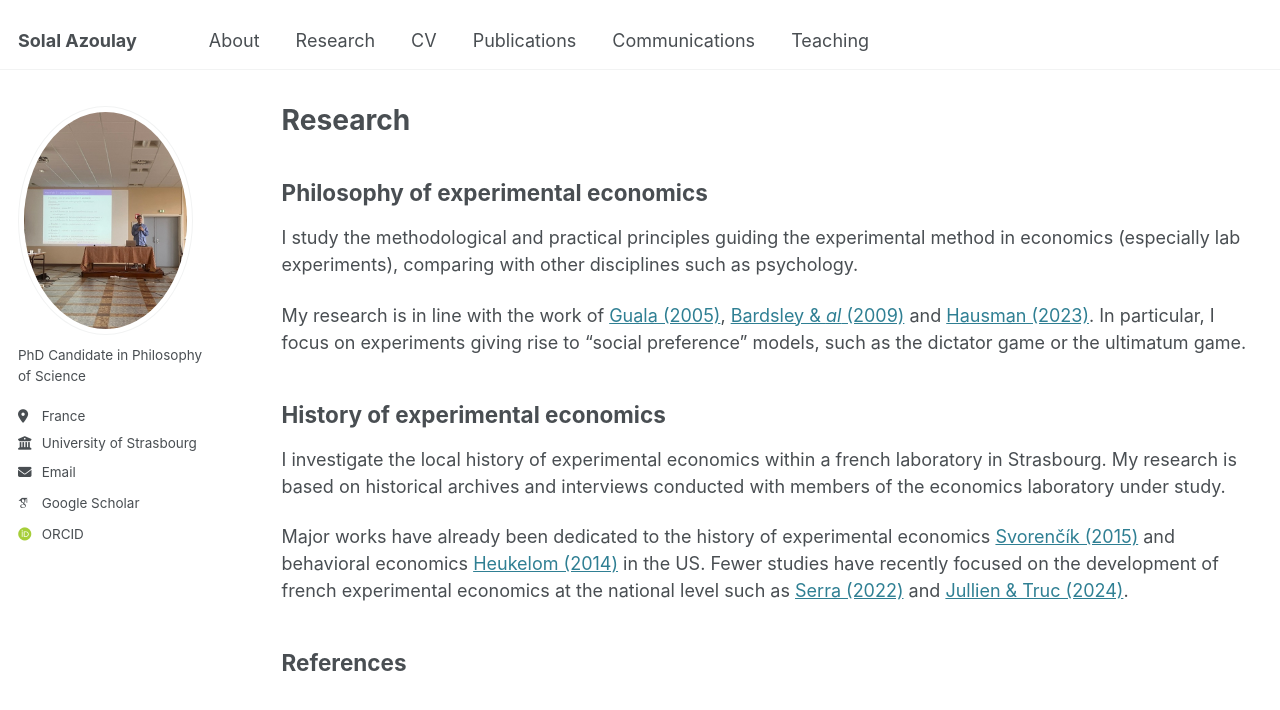
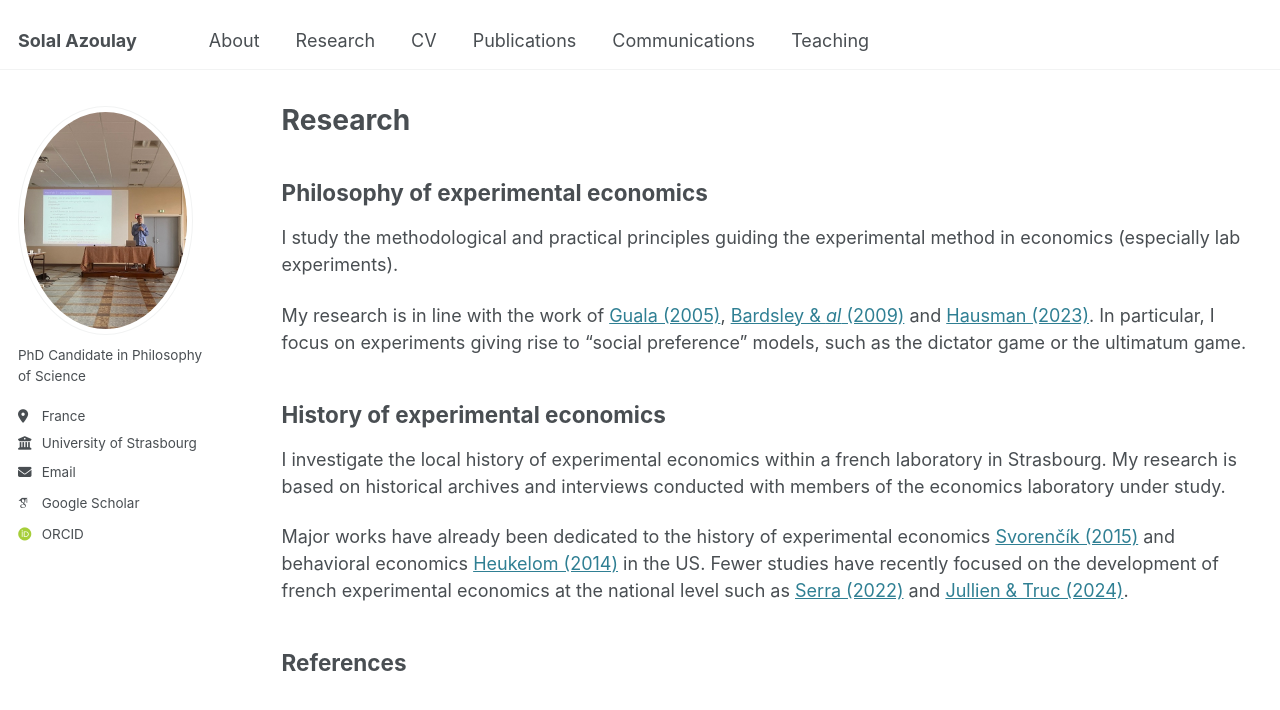
Before and after one commit to solal-azoulay/solal-azoulay.github.io, a Jekyll site: the page built from _pages/research.md, in a window 1280 px wide and 975 px high. Shown: the top 710 px of the window. Built offline with Jekyll 4.4.1, drawn with Linux system fonts in a browser that asks for light colours; some web fonts are replaced.

Commit message:
Update research.md

```diff
--- a/_pages/research.md
+++ b/_pages/research.md
@@ -10,7 +10,7 @@ redirect_from:
 Philosophy of experimental economics
 -----------
 
-I study the methodological and practical principles guiding the experimental method in economics (especially lab experiments), comparing with other disciplines such as psychology.
+I study the methodological and practical principles guiding the experimental method in economics (especially lab experiments).
 
 My research is in line with the work of [Guala (2005)](https://www.cambridge.org/core/books/methodology-of-experimental-economics/1333D78666AE8C93062FB80AF0A41CCC), [Bardsley & *al* (2009)](https://press.princeton.edu/books/hardcover/9780691124797/experimental-economics) and [Hausman (2023)](https://www.cambridge.org/core/books/inexact-and-separate-science-of-economics/D72C7ED18808BB691895934A9881740B). In particular, I focus on experiments giving rise to "social preference" models, such as the dictator game or the ultimatum game.
 
```
